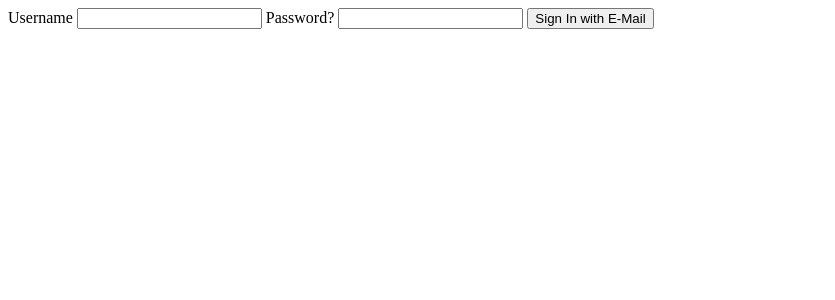
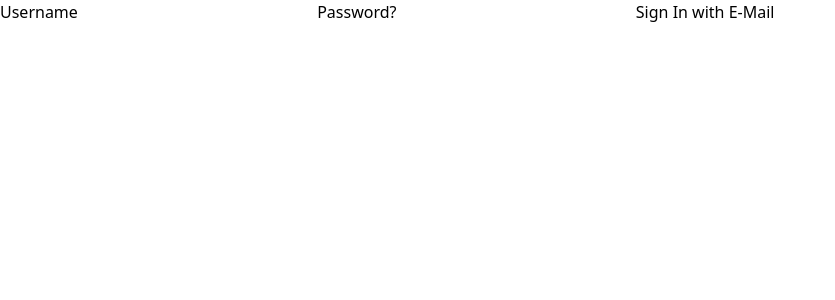
Before and after one commit to schir2/arcus, a Nuxt app: page /login in a window 1280 px wide. Shown: the top 300 px of the page, without its empty margins (0-835 px from the left). Built offline with nearby package versions, Linux system fonts and the light colour scheme; no server answers.

Commit message:
added sahdcn and fixed supabase

```diff
--- /dev/null
+++ b/assets/tailwind.css
@@ -0,0 +1,66 @@
+@tailwind base;
+@tailwind components;
+@tailwind utilities;
+@layer base {
+  :root {
+    --background: 0 0% 100%;
+    --foreground: 0 0% 3.9%;
+    --card: 0 0% 100%;
+    --card-foreground: 0 0% 3.9%;
+    --popover: 0 0% 100%;
+    --popover-foreground: 0 0% 3.9%;
+    --primary: 0 0% 9%;
+    --primary-foreground: 0 0% 98%;
+    --secondary: 0 0% 96.1%;
+    --secondary-foreground: 0 0% 9%;
+    --muted: 0 0% 96.1%;
+    --muted-foreground: 0 0% 45.1%;
+    --accent: 0 0% 96.1%;
+    --accent-foreground: 0 0% 9%;
+    --destructive: 0 84.2% 60.2%;
+    --destructive-foreground: 0 0% 98%;
+    --border: 0 0% 89.8%;
+    --input: 0 0% 89.8%;
+    --ring: 0 0% 3.9%;
+    --chart-1: 12 76% 61%;
+    --chart-2: 173 58% 39%;
+    --chart-3: 197 37% 24%;
+    --chart-4: 43 74% 66%;
+    --chart-5: 27 87% 67%;
+    --radius: 0.5rem
+  }
+  .dark {
+    --background: 0 0% 3.9%;
+    --foreground: 0 0% 98%;
+    --card: 0 0% 3.9%;
+    --card-foreground: 0 0% 98%;
+    --popover: 0 0% 3.9%;
+    --popover-foreground: 0 0% 98%;
+    --primary: 0 0% 98%;
+    --primary-foreground: 0 0% 9%;
+    --secondary: 0 0% 14.9%;
+    --secondary-foreground: 0 0% 98%;
+    --muted: 0 0% 14.9%;
+    --muted-foreground: 0 0% 63.9%;
+    --accent: 0 0% 14.9%;
+    --accent-foreground: 0 0% 98%;
+    --destructive: 0 62.8% 30.6%;
+    --destructive-foreground: 0 0% 98%;
+    --border: 0 0% 14.9%;
+    --input: 0 0% 14.9%;
+    --ring: 0 0% 83.1%;
+    --chart-1: 220 70% 50%;
+    --chart-2: 160 60% 45%;
+    --chart-3: 30 80% 55%;
+    --chart-4: 280 65% 60%;
+    --chart-5: 340 75% 55%
+  }
+}
+@layer base {
+  * {
+    @apply border-border;
+  }
+  body {
+    @apply bg-background text-foreground;
+  }
+}
--- /dev/null
+++ b/components/ui/input/Input.vue
@@ -0,0 +1,24 @@
+<script setup lang="ts">
+import type { HTMLAttributes } from 'vue'
+import { cn } from '@/lib/utils'
+import { useVModel } from '@vueuse/core'
+
+const props = defineProps<{
+  defaultValue?: string | number
+  modelValue?: string | number
+  class?: HTMLAttributes['class']
+}>()
+
+const emits = defineEmits<{
+  (e: 'update:modelValue', payload: string | number): void
+}>()
+
+const modelValue = useVModel(props, 'modelValue', emits, {
+  passive: true,
+  defaultValue: props.defaultValue,
+})
+</script>
+
+<template>
+  <input v-model="modelValue" :class="cn('flex h-9 w-full rounded-md border border-input bg-transparent px-3 py-1 text-sm shadow-sm transition-colors file:border-0 file:bg-transparent file:text-sm file:font-medium placeholder:text-muted-foreground focus-visible:outline-none focus-visible:ring-1 focus-visible:ring-ring disabled:cursor-not-allowed disabled:opacity-50', props.class)">
+</template>
--- /dev/null
+++ b/components/ui/input/index.ts
@@ -0,0 +1 @@
+export { default as Input } from './Input.vue'
--- /dev/null
+++ b/lib/utils.ts
@@ -0,0 +1,15 @@
+import type { Updater } from '@tanstack/vue-table'
+import type { Ref } from 'vue'
+import { type ClassValue, clsx } from 'clsx'
+import { twMerge } from 'tailwind-merge'
+
+export function cn(...inputs: ClassValue[]) {
+  return twMerge(clsx(inputs))
+}
+
+export function valueUpdater<T extends Updater<any>>(updaterOrValue: T, ref: Ref) {
+  ref.value
+    = typeof updaterOrValue === 'function'
+      ? updaterOrValue(ref.value)
+      : updaterOrValue
+}
--- a/nuxt.config.ts
+++ b/nuxt.config.ts
@@ -2,7 +2,8 @@
 export default defineNuxtConfig({
     modules: [
         '@nuxtjs/supabase',
-        'shadcn-nuxt'
+        'shadcn-nuxt',
+        '@nuxtjs/tailwindcss'
     ],
     shadcn: {
         /**
@@ -15,13 +16,6 @@ export default defineNuxtConfig({
          */
         componentDir: './components/ui'
     },
-    supabase: {
-
-        url: process.env.SUPABASE_URL,
-        key: process.env.SUPABASE_KEY,
-        serviceKey: process.env.SUPABASE_SERVICE_KEY,
-
-    },
     compatibilityDate: '2024-11-01',
     devtools: {enabled: true}
 })
--- /dev/null
+++ b/tailwind.config.ts
@@ -0,0 +1,57 @@
+/** @type {import('tailwindcss').Config} */
+export default {
+    darkMode: ["class"],
+    content: [],
+    theme: {
+    	extend: {
+    		borderRadius: {
+    			lg: 'var(--radius)',
+    			md: 'calc(var(--radius) - 2px)',
+    			sm: 'calc(var(--radius) - 4px)'
+    		},
+    		colors: {
+    			background: 'hsl(var(--background))',
+    			foreground: 'hsl(var(--foreground))',
+    			card: {
+    				DEFAULT: 'hsl(var(--card))',
+    				foreground: 'hsl(var(--card-foreground))'
+    			},
+    			popover: {
+    				DEFAULT: 'hsl(var(--popover))',
+    				foreground: 'hsl(var(--popover-foreground))'
+    			},
+    			primary: {
+    				DEFAULT: 'hsl(var(--primary))',
+    				foreground: 'hsl(var(--primary-foreground))'
+    			},
+    			secondary: {
+    				DEFAULT: 'hsl(var(--secondary))',
+    				foreground: 'hsl(var(--secondary-foreground))'
+    			},
+    			muted: {
+    				DEFAULT: 'hsl(var(--muted))',
+    				foreground: 'hsl(var(--muted-foreground))'
+    			},
+    			accent: {
+    				DEFAULT: 'hsl(var(--accent))',
+    				foreground: 'hsl(var(--accent-foreground))'
+    			},
+    			destructive: {
+    				DEFAULT: 'hsl(var(--destructive))',
+    				foreground: 'hsl(var(--destructive-foreground))'
+    			},
+    			border: 'hsl(var(--border))',
+    			input: 'hsl(var(--input))',
+    			ring: 'hsl(var(--ring))',
+    			chart: {
+    				'1': 'hsl(var(--chart-1))',
+    				'2': 'hsl(var(--chart-2))',
+    				'3': 'hsl(var(--chart-3))',
+    				'4': 'hsl(var(--chart-4))',
+    				'5': 'hsl(var(--chart-5))'
+    			}
+    		}
+    	}
+    },
+    plugins: [require("tailwindcss-animate")],
+}
```
Also changed, not shown: package.json (+9 -4 lines), components.json (added), 1 other file (tests, documents, lock files or other folders).
